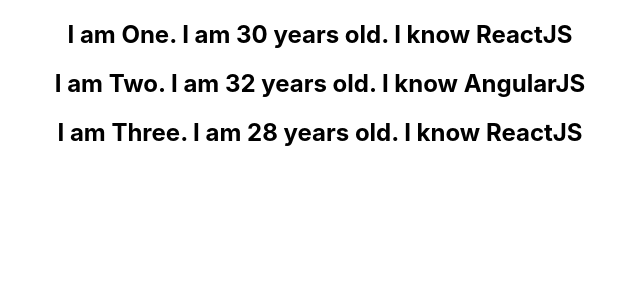
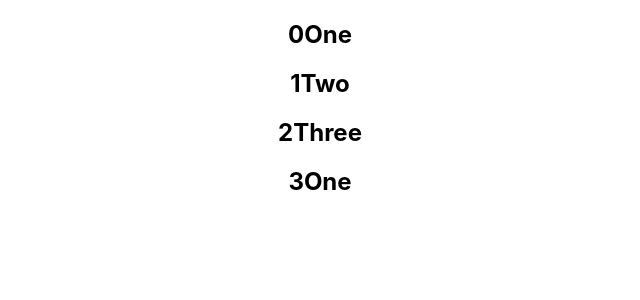
Before and after one commit to kishorvalgen/helloworld, a React (Create React App) app: page / in a window 1280 px wide. Shown: the top 300 px of the page, without its empty margins (320-960 px from the left). Built offline with nearby package versions, Linux system fonts and the light colour scheme.

Commit message:
Chapter 19 - Index as key Anti pattern

```diff
--- a/src/components/NameList.js
+++ b/src/components/NameList.js
@@ -2,8 +2,8 @@
 import Person from "./Person";
 
 function NameList() {
-  const names = ["One", "Two", "Three"];
-  const nameList = names.map((name) => <h2>{name}</h2>);
+  const names = ["One", "Two", "Three", "One"];
+  const nameList = names.map((name, index) => <h2 key={index}>{index}{name}</h2>);
   const persons = [
     {
       id: 1,
@@ -24,9 +24,9 @@
       skills: ["ReactJS", "HTML", "UI UX"],
     },
   ];
-  const personsList = persons.map(person => <Person person={person} />);
-  //   return <div>{nameList}</div>;
-  return <div>{personsList}</div>;
+  const personsList = persons.map(person => <Person key={person.id} person={person} />);
+     return <div>{nameList}</div>;
+  //return <div>{personsList}</div>;
 }
 
 export default NameList;
```
